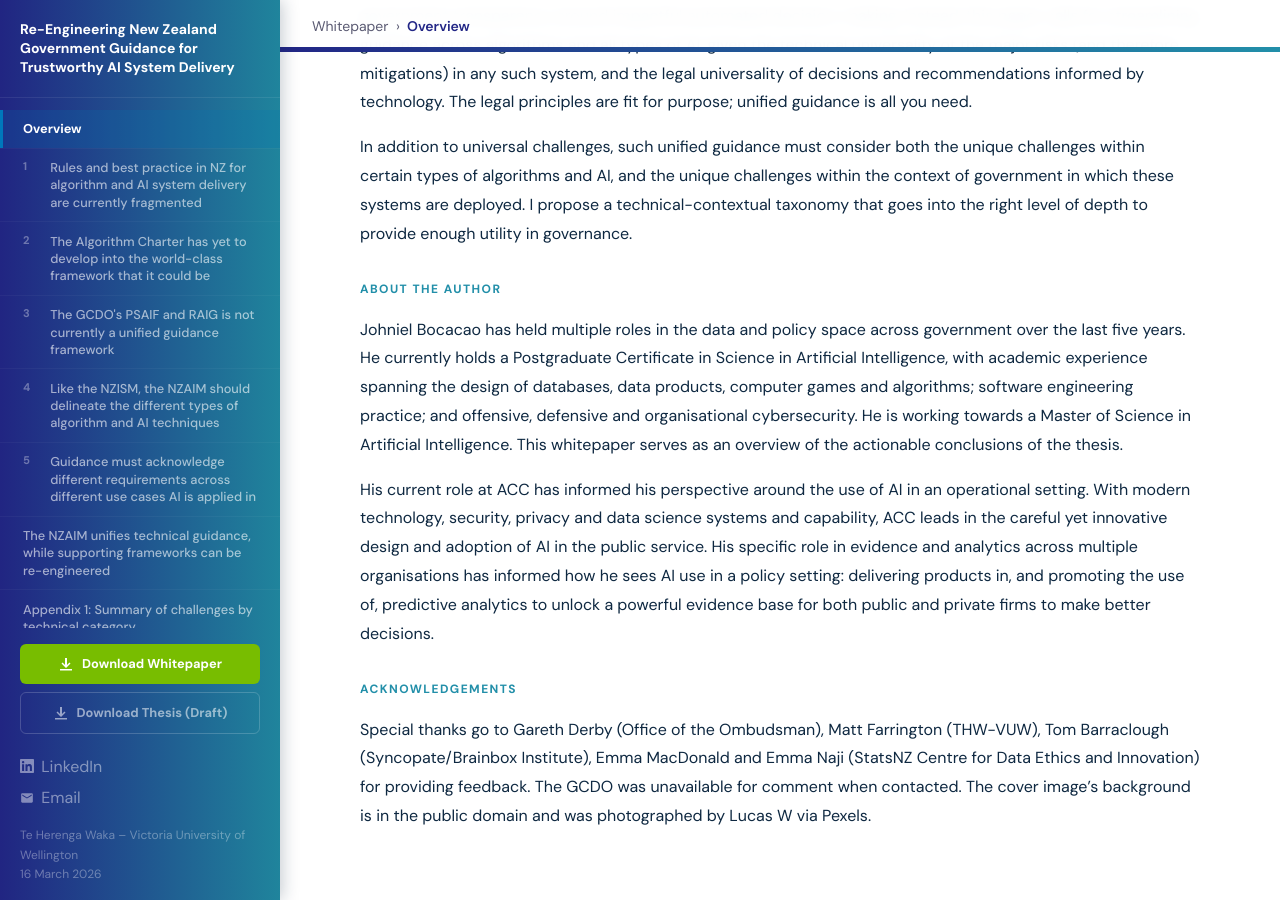
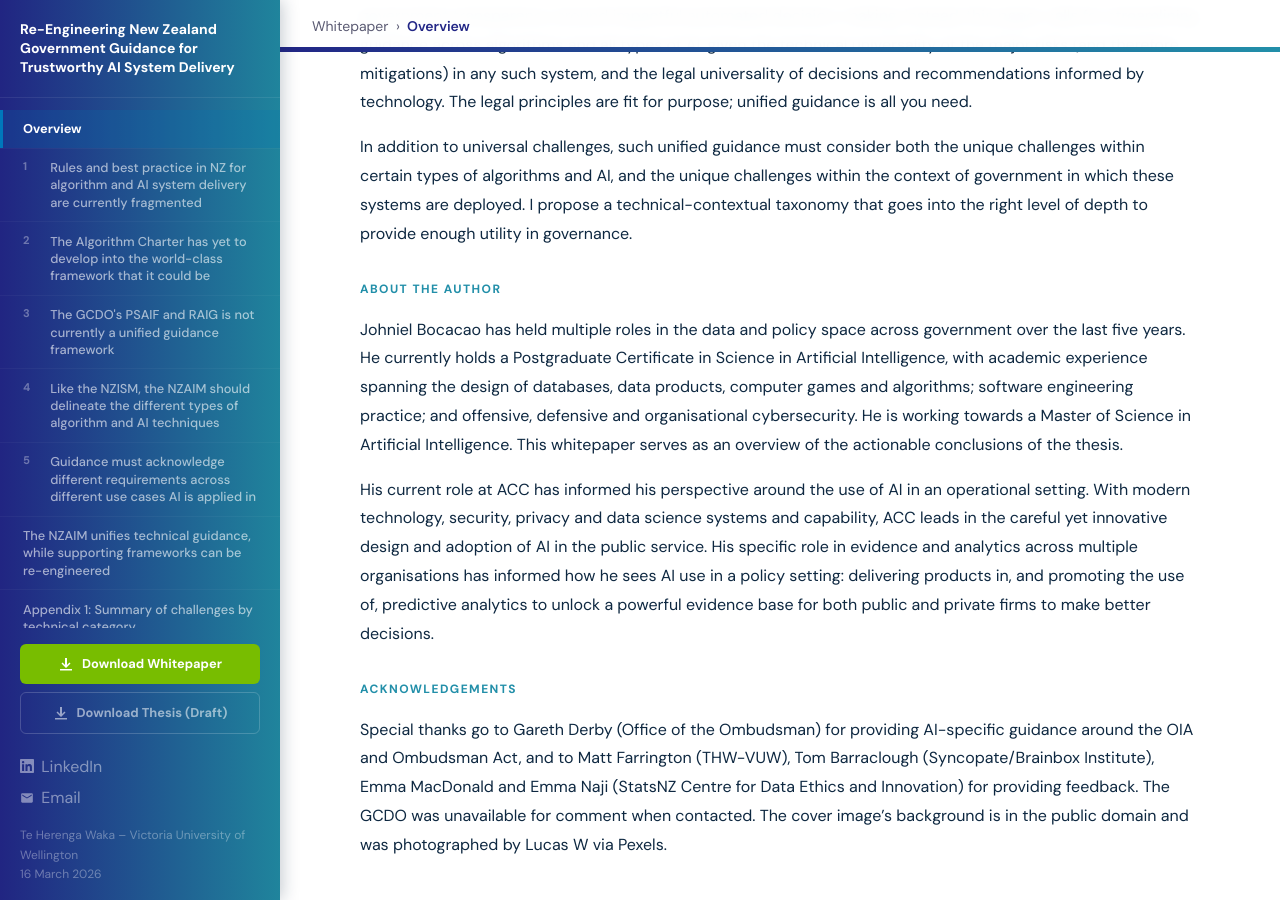
Before and after one commit to johnielb/NZAIM, a Jekyll site: the page built from index.md, in a window 1280 px wide and 900 px high, scrolled down 2190 px. Built offline with Jekyll 4.4.1, drawn with Linux system fonts in a browser that asks for light colours.

Commit message:
Update acknowledgements

```diff
--- a/index.md
+++ b/index.md
@@ -22,4 +22,4 @@ His current role at ACC has informed his perspective around the use of AI in an
 
 ## Acknowledgements
 
-Special thanks go to Gareth Derby (Office of the Ombudsman), Matt Farrington (THW-VUW), Tom Barraclough (Syncopate/Brainbox Institute), Emma MacDonald and Emma Naji (StatsNZ Centre for Data Ethics and Innovation) for providing feedback. The GCDO was unavailable for comment when contacted. The cover image’s background is in the public domain and was photographed by Lucas W via Pexels.
+Special thanks go to Gareth Derby (Office of the Ombudsman) for providing AI-specific guidance around the OIA and Ombudsman Act, and to Matt Farrington (THW-VUW), Tom Barraclough (Syncopate/Brainbox Institute), Emma MacDonald and Emma Naji (StatsNZ Centre for Data Ethics and Innovation) for providing feedback. The GCDO was unavailable for comment when contacted. The cover image’s background is in the public domain and was photographed by Lucas W via Pexels.
```
